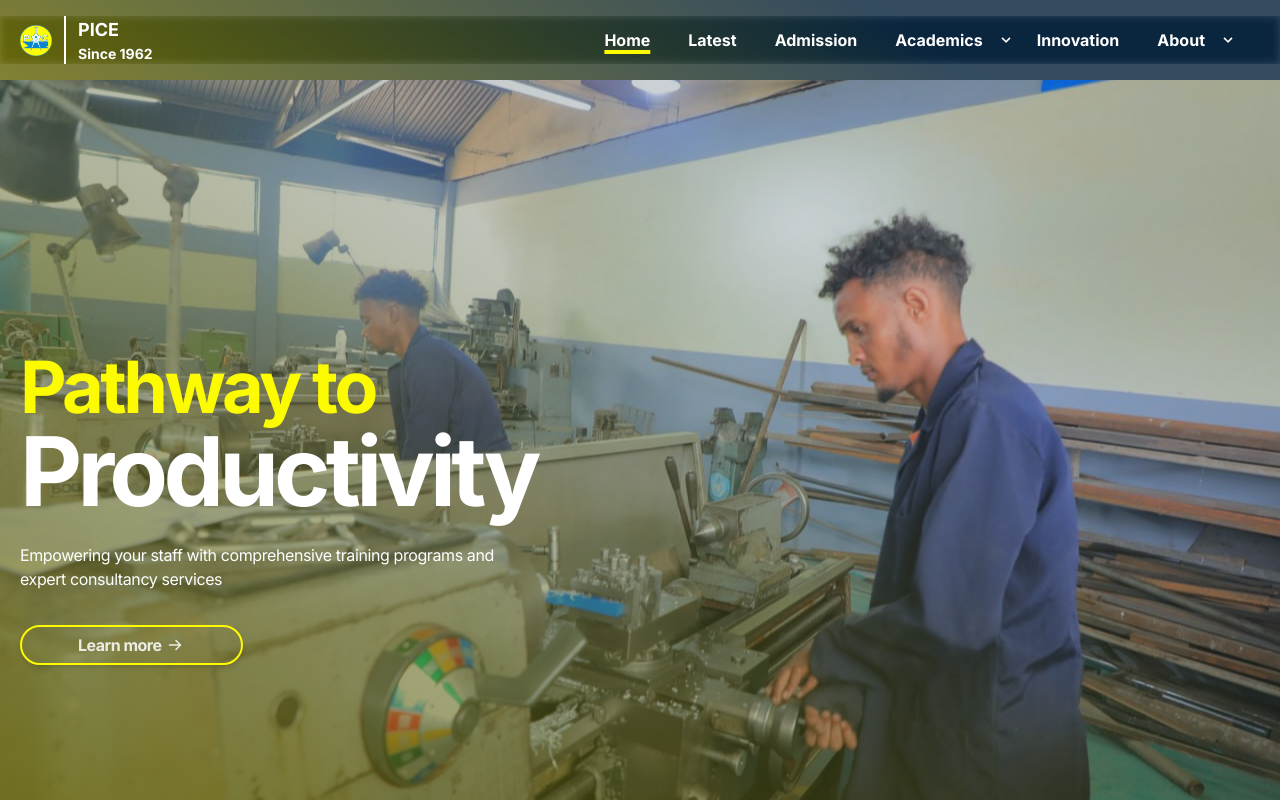
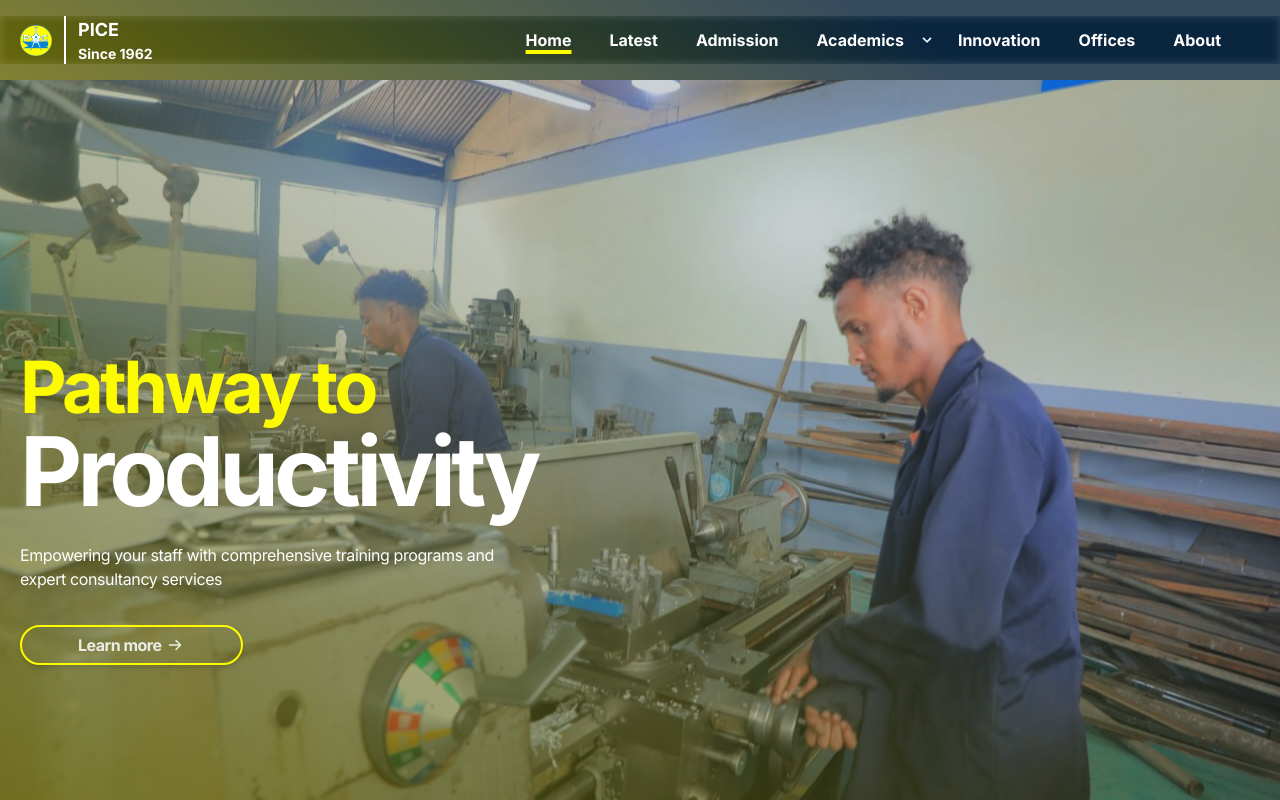
Before and after one commit to bini-i/PICE-Website, a Next.js app: page / in a window 1280 px wide. Shown: the top 800 px of the page. Built offline with nearby package versions, Linux system fonts and the light colour scheme.

Commit message:
adjust departments banner title size on mobile device(made it smaller)

```diff
--- /dev/null
+++ b/src/app/Innovation/page.tsx
@@ -0,0 +1,44 @@
+import { Header } from "@/sections/Header";
+import { Technology } from "@/sections/Technology";
+import { Footer } from "@/sections/Footer";
+import { twMerge} from "tailwind-merge";
+import { Inter, Roboto, Barlow_Semi_Condensed } from "next/font/google";
+
+const roboto = Roboto({
+    weight: ['400', '500', '700'],
+    subsets: ['latin'],
+    display: 'swap',
+})
+
+const inter = Inter({
+    weight: ['400', '500', '700'],
+    subsets: ['latin'],
+    display: 'swap',
+})
+
+
+const barlow = Barlow_Semi_Condensed({
+  weight: ['400', '600', '700'],
+  subsets: ['latin'],
+  display: 'swap',
+})
+
+export default function Home() {
+    return (
+        <>
+            <div className={twMerge(inter.className, "hero-gradient")}>
+                <Header />
+
+                <section className="hero flex flex-col items-center container">
+                    <h2 className="text-center text-3xl md:text-[44px] md:leading-[60px] font-bold tracking-tighter text-[#fff] my-4">Technology Development and Incubation Service</h2>
+                    <p className="text-center text-[22px] leading-[30px] tracking-tight text-[#fff] mt-5">Empowering industries with cutting-edge research, innovative design, and comprehensive incubation services to foster competitive ecosystems.</p>
+                    <a href="#services" className={twMerge(roboto.className, "btn btn-primary font-bold")}>Learn more →</a>
+                </section>
+            </div>
+
+            <Technology />
+
+            <Footer/>
+        </>
+    )
+}
--- a/src/app/capacity-building/trainings/automotive/page.tsx
+++ b/src/app/capacity-building/trainings/automotive/page.tsx
@@ -58,7 +58,7 @@ export default function Home() {
         </div>
 
         <div className="banner-title container">
-            <h1 className={twMerge(merriweather.className)}>Automotive Department</h1>
+            <h1 className={twMerge(merriweather.className, "text-4xl md:text-6xl")}>Automotive Department</h1>
         </div>
 
       </section>
@@ -183,7 +183,7 @@ export default function Home() {
                         </div>
                     </div>
 
-                    <div className="mt-8">
+                    {/* <div className="mt-8">
                         <div className="flex items-center">
                             <h2 className="title-type-2 my-6 text-[#0384d2] w-full"> A student’s perspective</h2>
                         </div>
@@ -209,7 +209,7 @@ export default function Home() {
                             </div>
 
                         </div>
-                    </div>
+                    </div> */}
 
               </div>
 
--- a/src/app/capacity-building/trainings/computer/page.tsx
+++ b/src/app/capacity-building/trainings/computer/page.tsx
@@ -56,7 +56,7 @@ export default function Home() {
         </div>
 
         <div className="banner-title container">
-            <h1 className={twMerge(merriweather.className)}>Computer Science Department</h1>
+            <h1 className={twMerge(merriweather.className, "text-4xl md:text-6xl")}>Computer Science Department</h1>
         </div>
 
       </section>
--- a/src/app/capacity-building/trainings/construction/page.tsx
+++ b/src/app/capacity-building/trainings/construction/page.tsx
@@ -56,7 +56,7 @@ export default function Home() {
         </div>
 
         <div className="banner-title container">
-            <h1 className={twMerge(merriweather.className)}>Constuction Technology Department</h1>
+            <h1 className={twMerge(merriweather.className, "text-4xl md:text-6xl")}>Constuction Technology Department</h1>
         </div>
 
       </section>
--- a/src/app/globals.css
+++ b/src/app/globals.css
@@ -307,7 +307,7 @@
         font-style: normal;
         line-height: 1.4;
         color: #fff;
-        font-size: 3.75rem;
+        /* font-size: 3.75rem; */
         padding: 17px 34px 26px 34px;
         background-color: rgba(3,132,210,0.8);
         width: min-content;
--- a/src/app/utils.tsx
+++ b/src/app/utils.tsx
@@ -98,9 +98,10 @@ export const Menus: MenuItem[] = [
     name: "Innovation",
     url: "/innovation"
   },
-  // {
-  //   name: "Offices",
-  // },
+  {
+    name: "Offices",
+    url: "/offices"
+  },
   {
     name: "About",
     url: "/about"
--- a/src/sections/Footer.tsx
+++ b/src/sections/Footer.tsx
@@ -67,7 +67,7 @@ export const Footer = () => {
                 <a className="text-[#fff] underline text-xl footer-nav-link-item" href="/consultation/#specification">Specification</a>
               </li>
               <li className="footer-nav-link-item">
-                <a className="text-[#fff] underline text-xl footer-nav-link-item" href="/consultation/#fuel">Gas measurement</a>
+                <a className="text-[#fff] underline text-xl footer-nav-link-item" href="/consultation/#fuel">Vehicle Fuel Measurement</a>
               </li>
               <li className="footer-nav-link-item">
                 <a className="text-[#fff] underline text-xl footer-nav-link-item" href="/consultation/#skill">Skill Evaluation</a>
--- a/src/sections/Header.tsx
+++ b/src/sections/Header.tsx
@@ -48,7 +48,7 @@ function NavItem(props: any) {
         className={
           pathname === "/capacity-building"
             ? "px-3 ml-2 text-nowrap underline decoration-[#fcfb00] decoration-4 underline-offset-8 hover:-translate-y-1 hover:scale-101 hover:cursor-pointer transition duration-200"
-            : "hover:-translate-y-1 hover:scale-101 hover:cursor-pointer text-nowrap hover:underline hover:decoration-[#fcfb00] decoration-4 underline-offset-8"
+            : "hover:-translate-y-1 hover:scale-101 hover:cursor-pointer text-nowrap hover:underline hover:decoration-[#text-gray-600] decoration-4 underline-offset-8"
         }
         href="/"
       >
@@ -271,7 +271,7 @@ export const Header = () => {
                         key={name}
                         className="p-2 flex-center hover:bg-white/5 rounded-md gap-x-2 cursor-pointer"
                       >
-                        <Link href={url}>
+                        <Link href={url} className="text-[#f7f799]">
                           {name}
                         </Link>
                       </li>
@@ -348,11 +348,37 @@ export const Header = () => {
                     Innovation
                   </Link>
                 </li>
-                <li className="">
+
+                <li>
+                  <Link
+                    className={
+                      pathname === "/innovation"
+                        ? "px-3 ml-2 underline decoration-[#fcfb00] decoration-4 underline-offset-4 hover:-translate-y-1 hover:scale-101 hover:cursor-pointer transition duration-200"
+                        : "hover:-translate-y-1 hover:scale-101 hover:cursor-pointer hover:underline hover:decoration-[#fcfb00] decoration-4 underline-offset-4"
+                    }
+                    href="/offices"
+                  >
+                    Offices
+                  </Link>
+                </li>
+
+                <li>
+                  <Link
+                    className={
+                      pathname === "/innovation"
+                        ? "px-3 ml-2 underline decoration-[#fcfb00] decoration-4 underline-offset-4 hover:-translate-y-1 hover:scale-101 hover:cursor-pointer transition duration-200"
+                        : "hover:-translate-y-1 hover:scale-101 hover:cursor-pointer hover:underline hover:decoration-[#fcfb00] decoration-4 underline-offset-4"
+                    }
+                    href="/about"
+                  >
+                    About
+                  </Link>
+                </li>
+                {/* <li className="">
                   <NavItem title={"About"}>
                     <DropdownMenuAbout />
                   </NavItem>
-                </li>
+                </li> */}
               </ul>
             </nav>
           </div>
```
